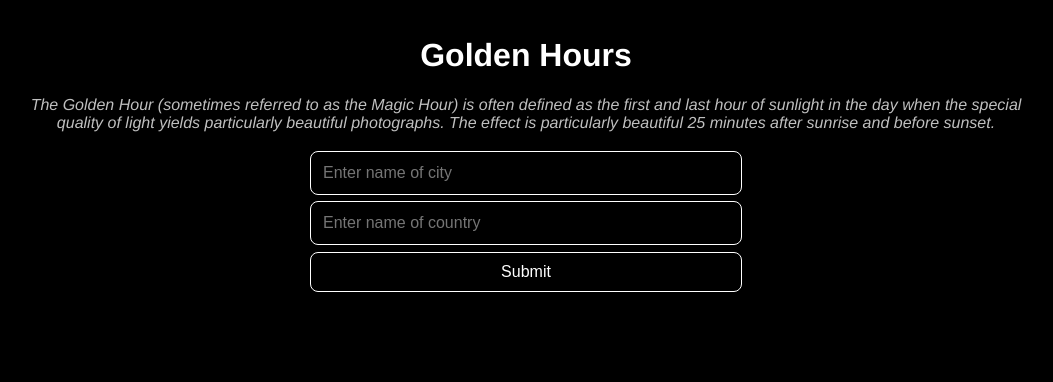
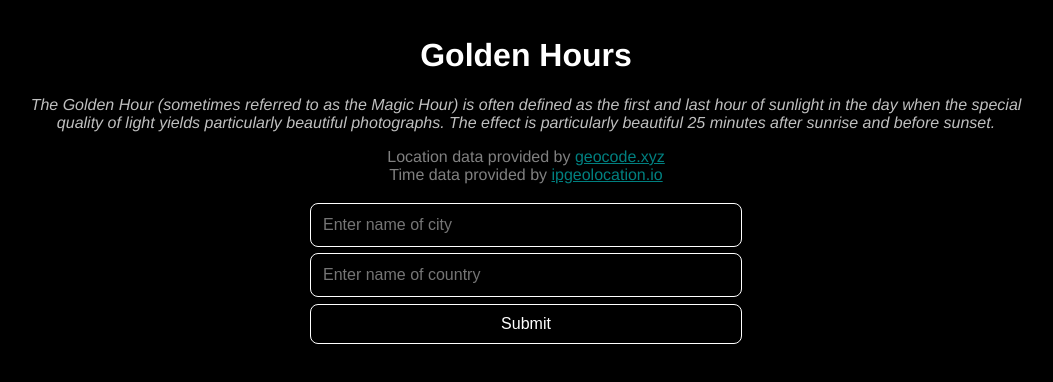
Before and after one commit to alexkinsey/golden_hours, a Vue app: page / in a window 1280 px wide. Shown: the top 382 px of the page, without its empty margins (114-1167 px from the left). Built offline with nearby package versions, Linux system fonts and the light colour scheme.

Commit message:
added credits

```diff
--- a/src/App.vue
+++ b/src/App.vue
@@ -1,11 +1,15 @@
 <template>
   <div id="app" :class="backgroundTheme == 0 ? 'default' : backgroundTheme == 1 ? 'sunrise' : backgroundTheme == 2 ? 'day' : backgroundTheme == 3 ? 'sunset' : 'night'">
     <div class="main-body">
-      <h1>Golden Hours</h1>
-      <p class="quote">
-        The Golden Hour (sometimes referred to as the Magic Hour) is often defined as the first and last hour of sunlight in the day when the special quality of light yields particularly beautiful
-        photographs. The effect is particularly beautiful 25 minutes after sunrise and before sunset.
-      </p>
+      <div class="header">
+        <h1>Golden Hours</h1>
+        <p class="quote">
+          The Golden Hour (sometimes referred to as the Magic Hour) is often defined as the first and last hour of sunlight in the day when the special quality of light yields particularly beautiful
+          photographs. The effect is particularly beautiful 25 minutes after sunrise and before sunset.
+        </p>
+        <p class="credits">Location data provided by <a href="https://geocode.xyz" target="_blank">geocode.xyz</a></p>
+        <p class="credits">Time data provided by <a href="https://ipgeolocation.io" target="_blank">ipgeolocation.io</a></p>
+      </div>
       <location-input />
       <golden-hour-output v-if="goldenHourResult" :goldenHourResult="goldenHourResult" :locationName="locationName" />
       <h3 v-if="errorCode">{{ errorCode }}</h3>
@@ -124,8 +128,8 @@ input {
   background-attachment: fixed;
 }
 .sunset {
-  background: rgb(17,16,54);
-background: linear-gradient(180deg, rgba(17,16,54,1) 0%, rgba(22,75,130,1) 38%, rgba(136,58,74,1) 52%, rgba(170,69,33,1) 64%, rgba(226,94,21,1) 83%, rgba(221,161,16,1) 100%);
+  background: rgb(17, 16, 54);
+  background: linear-gradient(180deg, rgba(17, 16, 54, 1) 0%, rgba(22, 75, 130, 1) 38%, rgba(136, 58, 74, 1) 52%, rgba(170, 69, 33, 1) 64%, rgba(226, 94, 21, 1) 83%, rgba(221, 161, 16, 1) 100%);
   background-attachment: fixed;
 }
 .night {
@@ -147,8 +151,19 @@ background: linear-gradient(180deg, rgba(17,16,54,1) 0%, rgba(22,75,130,1) 38%,
   overflow-x: hidden;
   transition: 0.25s;
 }
+
+.header {
+  margin-bottom: 1rem;
+}
 .quote {
   opacity: 0.75;
   font-style: italic;
 }
+.credits {
+  opacity: 0.5;
+  margin: 0;
+}
+.credits a{
+  color: aqua;
+}
 </style>
```
